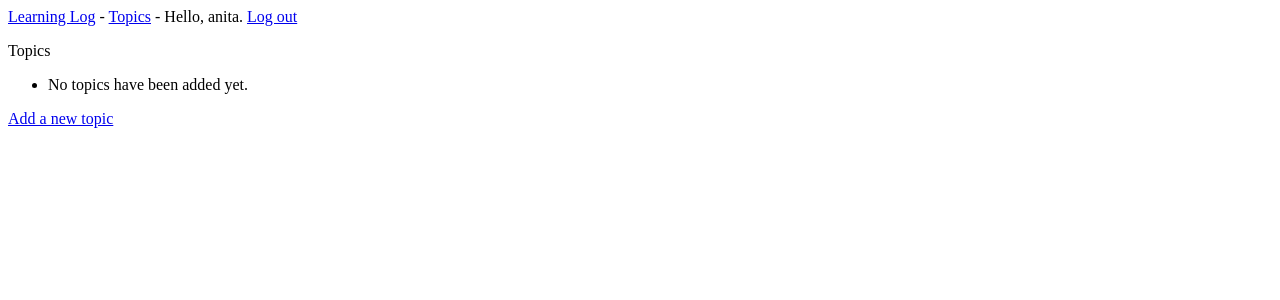
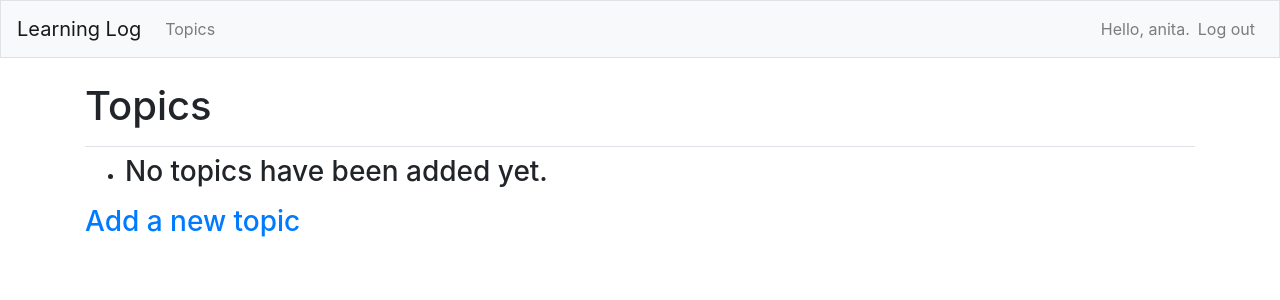
Before and after one commit to anitalakhadze/learning_log, a Django app: page /topics/ in a window 1280 px wide. Shown: the top 300 px of the page. Run offline with Django 3.2, Linux system fonts and the light colour scheme; a user stored in the database is signed in; data comes from the database, SQL or seed files in the repository; some libraries are stand-ins or nearby versions.

Commit message:
added styling to the templates

```diff
--- a/learning_logs/templates/learning_logs/base.html
+++ b/learning_logs/templates/learning_logs/base.html
@@ -1,13 +1,63 @@
-<p>
-  <a href="{% url 'learning_logs:index' %}">Learning Log</a> -
-  <a href="{% url 'learning_logs:topics' %}">Topics</a> -
-  {% if user.is_authenticated %}
-    Hello, {{ user.username }}.
-    <a href="{% url 'users:logout' %}">Log out</a>
-  {% else %}
-    <a href="{% url 'users:register' %}">Register</a> -
-    <a href="{% url 'users:login' %}">Log in</a>
-  {% endif %}
-</p>
+{% load bootstrap4 %}
 
-{% block content %}{% endblock content %}
+<!doctype html>
+<html lang="en">
+<head>
+  <meta charset="utf-8">
+  <meta name="viewport" content="width=device-width, initial-scale=1,
+    shrink-to-fit=no">
+  <title>Learning Log</title>
+
+  {% bootstrap_css %}
+  {% bootstrap_javascript jquery='full' %}
+
+</head>
+
+  <body>
+
+    <nav class="navbar navbar-expand-md navbar-light bg-light mb-4 border">
+
+      <a class="navbar-brand" href="{% url 'learning_logs:index'%}">
+          Learning Log</a>
+
+      <button class="navbar-toggler" type="button" data-toggle="collapse"
+          data-target="#navbarCollapse" aria-controls="navbarCollapse"
+          aria-expanded="false" aria-label="Toggle navigation">
+        <span class="navbar-toggler-icon"></span></button>
+      <div class="collapse navbar-collapse" id="navbarCollapse">
+        <ul class="navbar-nav mr-auto">
+          <li class="nav-item">
+            <a class="nav-link" href="{% url 'learning_logs:topics'%}">
+                Topics</a></li>
+        </ul>
+        <ul class="navbar-nav ml-auto">
+          {% if user.is_authenticated %}
+            <li class="nav-item">
+              <span class="navbar-text"}">Hello, {{ user.username }}.</span>
+            </li>
+            <li class="nav-item">
+              <a class="nav-link" href="{% url 'users:logout' %}">Log out</a>
+            </li>
+          {% else %}
+            <li class="nav-item">
+              <a class="nav-link" href="{% url 'users:register' %}">Register</a>
+            </li>
+            <li class="nav-item">
+              <a class="nav-link" href="{% url 'users:login' %}">Log in</a></li>
+          {% endif %}
+        </ul>
+      </div>
+
+    </nav>
+
+    <main role="main" class="container">
+      <div class="pb-2 mb-2 border-bottom">
+        {% block page_header %}{% endblock page_header %}
+      </div>
+      <div>
+        {% block content %}{% endblock content %}
+      </div>
+    </main>
+
+  </body>
+</html>
--- a/learning_logs/templates/learning_logs/new_topic.html
+++ b/learning_logs/templates/learning_logs/new_topic.html
@@ -2,6 +2,7 @@
 
 {% block content %}
   <p>Add a new topic:</p>
+
   <form action="{% url 'learning_logs:new_topic' %}" method='post'>
     {% csrf_token %}
     {{ form.as_p }}
--- a/learning_logs/templates/learning_logs/topics.html
+++ b/learning_logs/templates/learning_logs/topics.html
@@ -1,19 +1,20 @@
 {% extends "learning_logs/base.html" %}
 
+{% block page_header %}
+  <h1>Topics</h1>
+{% endblock page_header %}
+
 {% block content %}
-
-  <p>Topics</p>
-
   <ul>
     {% for topic in topics %}
-      <li>
+      <li><h3>
         <a href="{% url 'learning_logs:topic' topic.id %}">{{ topic }}</a>
-      </li>
+      </h3></li>
     {% empty %}
-      <li>No topics have been added yet.</li>
+      <li><h3>No topics have been added yet.</h3></li>
     {% endfor %}
   </ul>
 
-  <a href="{% url 'learning_logs:new_topic' %}">Add a new topic</a>
+  <h3><a href="{% url 'learning_logs:new_topic' %}">Add a new topic</a></h3>
 
 {% endblock content %}
```
Also changed, not shown: learning_logs/templates/learning_logs/index.html (+12 -3 lines), learning_logs/templates/learning_logs/topic.html (+15 -13 lines). Lines whose indentation alone changed are shown as unchanged.
